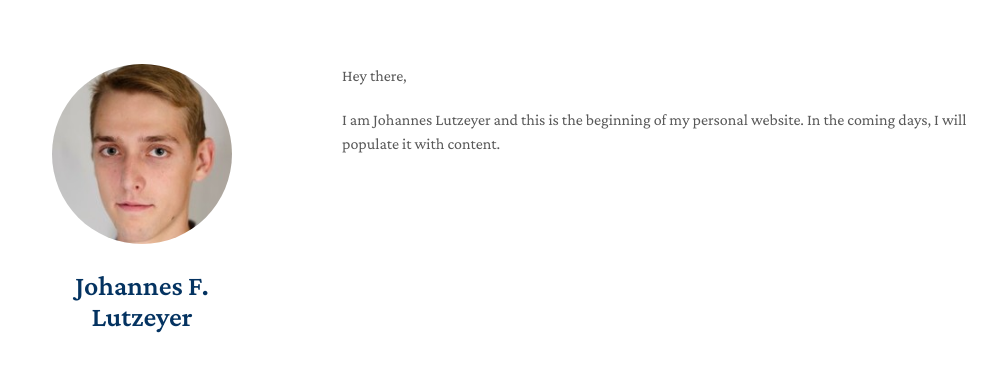
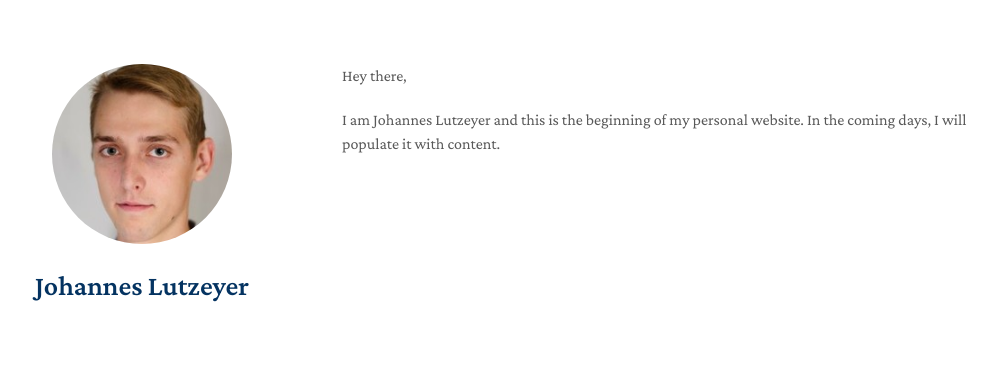
Before and after one commit to johanneslutzeyer/johanneslutzeyer.github.io, a Jekyll site: the page built from index.md, in a window 1280 px wide. Shown: the top 372 px of the page, without its empty margins (128-1124 px from the left). Built offline with Jekyll 4.4.1, drawn with Linux system fonts in a browser that asks for light colours; our own code applies the rules of GitHub Pages for plain Markdown files; a script that is not in the unit is left out; the repository's description, which GitHub fills in, is left out.

```diff
--- a/_layouts/default.html
+++ b/_layouts/default.html
@@ -29,7 +29,7 @@
 
         {% endif %}
 
-        <h1> Johannes F. Lutzeyer </h1>
+        <h1> Johannes Lutzeyer </h1>
 
         <p>{{ site.description | default: site.github.project_tagline }}</p>
 
```
